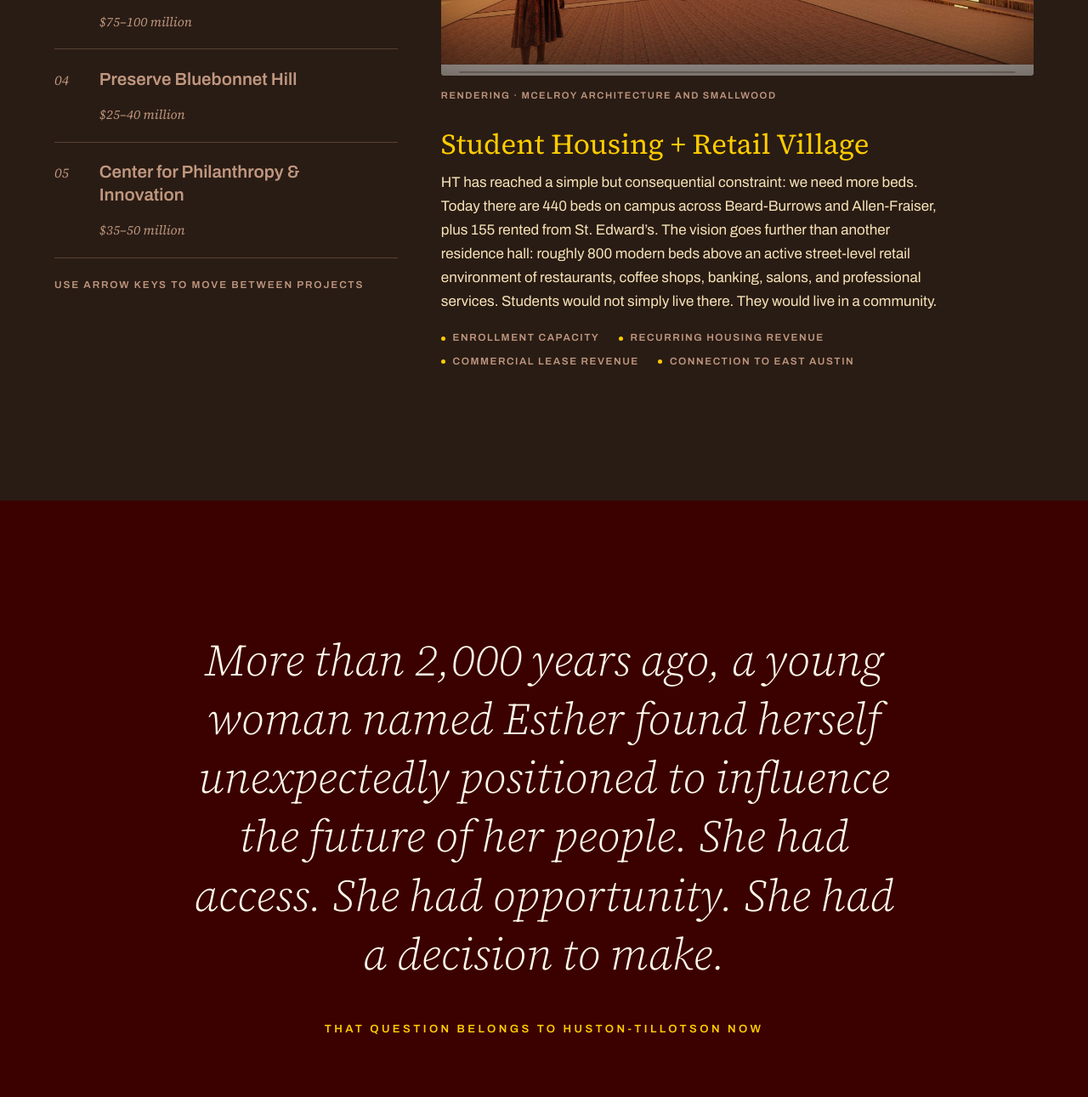
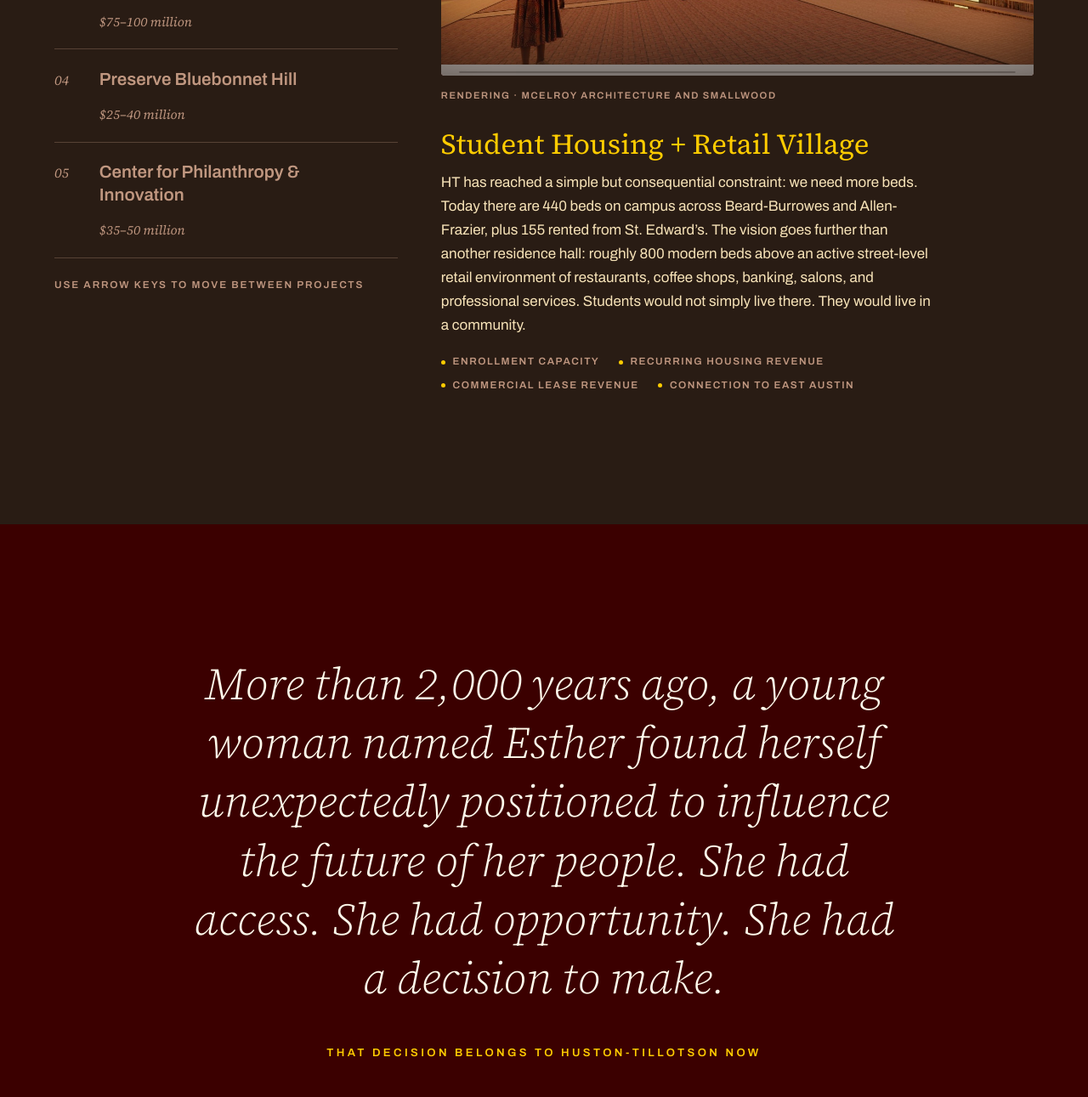
Before and after one commit to taylormadecreative/ht-capital-campaign, a plain HTML site: page index.html in a window 1280 px wide. Shown: the part 6440-7731 px from the top of the page at 85% size. Drawn offline with nearby package versions, Linux system fonts and the light colour scheme.

Commit message:
Pre-send audit fixes on the campaign and giving pages
A four-agent audit of the live pages before their links go to the client:

- The committed README was publicly readable at /README.md and set out
  where HT's own funding totals fail to reconcile. Replaced with a
  neutral one; those notes belong in a conversation, not on a public URL.
- HT spells its halls Beard-Burrowes and Allen-Frazier.
- That question had no antecedent; the passage above it ends on a
  decision, so it now reads That decision.
- The explorer credited every slide as a McElroy rendering, including the
  photograph of the hill as it stands today. The credit now follows the
  project.
- Naming opportunities, not naming prospects: a prospect is a donor.

Co-Authored-By: Claude Opus 5 (1M context) <noreply@anthropic.com>
Claude-Session: https://claude.ai/code/session_01E7TFJ59gZiATqpRJR2GLA3

```diff
--- a/index.html
+++ b/index.html
@@ -702,7 +702,7 @@
         </div>
         <div class="xp-stage">
           <div class="xp-frame" id="xpFrame"></div>
-          <p class="xp-credit">Rendering &middot; McElroy Architecture and Smallwood</p>
+          <p class="xp-credit" id="xpCredit">Rendering &middot; McElroy Architecture and Smallwood</p>
           <div class="xp-body" id="xpBody" aria-live="polite"></div>
         </div>
       </div>
@@ -712,7 +712,7 @@
   <!-- Scripture scrub -->
   <section class="scripture" id="scripture">
     <blockquote class="quote">More than 2,000 years ago, a young woman named Esther found herself unexpectedly positioned to influence the future of her people. She had access. She had opportunity. She had a decision to make.</blockquote>
-    <span class="ref">That question belongs to Huston-Tillotson now</span>
+    <span class="ref">That decision belongs to Huston-Tillotson now</span>
     <p class="belongs">Why this university? Why this city? Why this land? Why this momentum? Why these students? Why now? Perhaps after 150 years of preparation, perseverance, prayer, and possibility, Huston-Tillotson has arrived at this moment for such a time as this. And you have, too.</p>
   </section>
 
@@ -897,7 +897,7 @@
       range:'$100–140 million',
       img:'assets/r-retail-street.jpg',
       alt:'Rendering of a pedestrian retail street at dusk beneath student housing',
-      body:'HT has reached a simple but consequential constraint: we need more beds. Today there are 440 beds on campus across Beard-Burrows and Allen-Fraiser, plus 155 rented from St. Edward’s. The vision goes further than another residence hall: roughly 800 modern beds above an active street-level retail environment of restaurants, coffee shops, banking, salons, and professional services. Students would not simply live there. They would live in a community.',
+      body:'HT has reached a simple but consequential constraint: we need more beds. Today there are 440 beds on campus across Beard-Burrowes and Allen-Frazier, plus 155 rented from St. Edward’s. The vision goes further than another residence hall: roughly 800 modern beds above an active street-level retail environment of restaurants, coffee shops, banking, salons, and professional services. Students would not simply live there. They would live in a community.',
       out:['Enrollment capacity','Recurring housing revenue','Commercial lease revenue','Connection to East Austin']
     },
     {
@@ -920,6 +920,7 @@
       name:'Preserve Bluebonnet Hill',
       range:'$25–40 million',
       img:'assets/r-land-today.jpg',
+      credit:'Existing conditions · Huston-Tillotson campus',
       alt:'The Huston-Tillotson campus hill in East Austin today',
       body:'Building the future should never mean forgetting the past. A dedicated capital pool for renovation, deferred maintenance, accessibility, technology, HVAC, roofs, life-safety systems, energy efficiency, landscaping, and historic preservation. The goal is not to make historic buildings look new. It is to make them ready for the next 150 years, including the historic King-Seabrook Chapel and the green spaces we all know as HT.',
       out:['Historic preservation','Accessibility','Life safety','Energy efficiency']
@@ -996,9 +997,19 @@
     buttons[active].setAttribute('aria-selected', 'true');
     buttons[active].tabIndex = 0;
     renderBody(PROJECTS[i]);
+    setCredit(PROJECTS[i]);
+  }
+
+  /* One slide is a photograph of the hill as it stands today, not a rendering,
+     so the credit line follows the project rather than sitting static. */
+  const creditEl = document.getElementById('xpCredit');
+  const DEFAULT_CREDIT = 'Rendering \u00b7 McElroy Architecture and Smallwood';
+  function setCredit(p) {
+    if (creditEl) creditEl.textContent = p.credit || DEFAULT_CREDIT;
   }
 
   renderBody(PROJECTS[0]);
+  setCredit(PROJECTS[0]);
 
   /* ---------- Quote carousel ---------- */
   const slides = [].slice.call(document.querySelectorAll('.carousel .slide'));
```
Also changed, not shown: give/index.html (+1 -1 lines), 1 other file.
